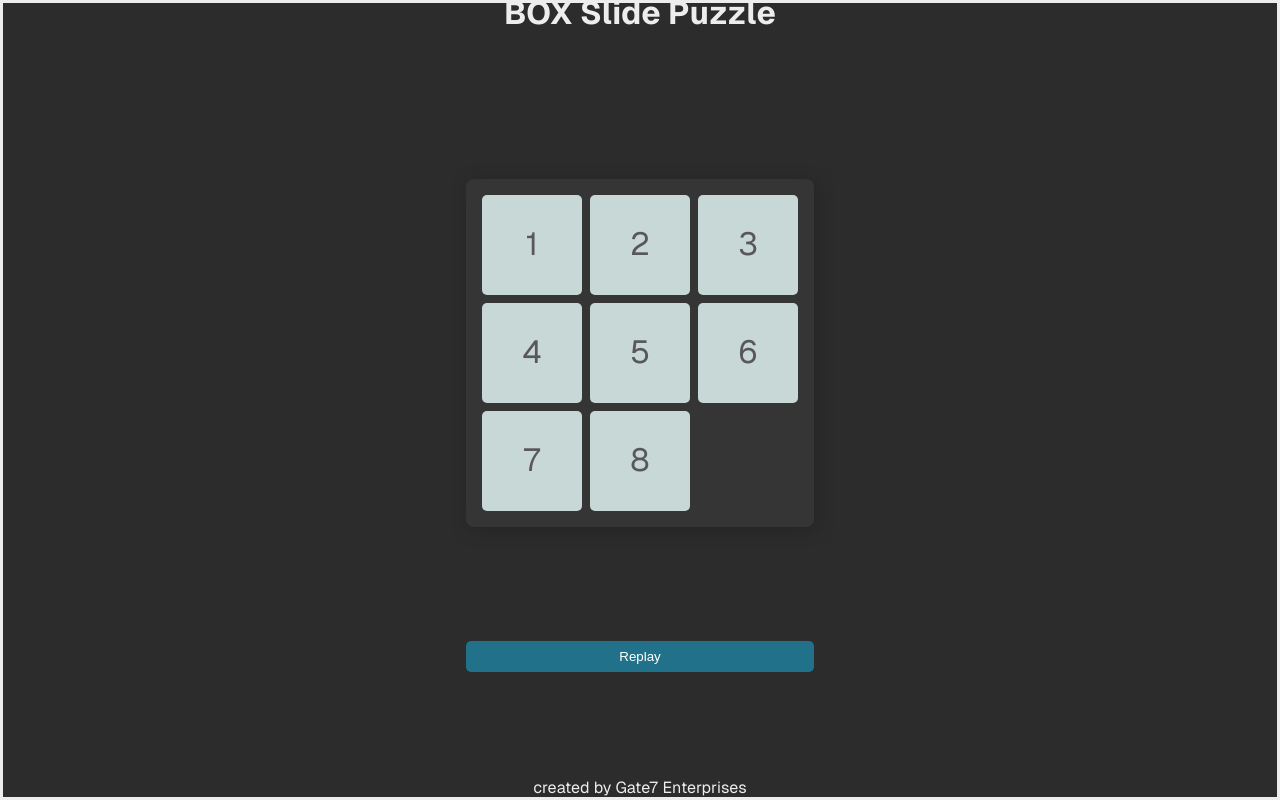
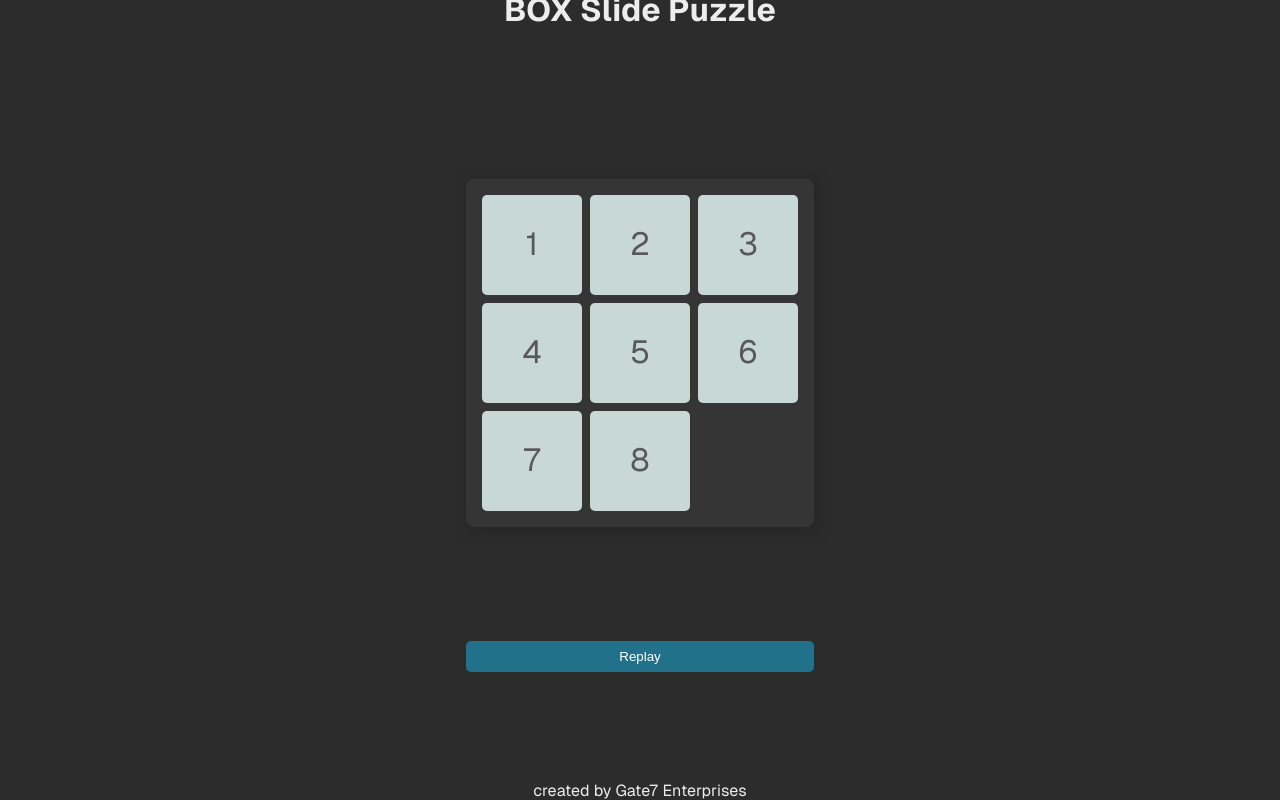
Before and after one commit to gothmate/boxslidepuzzle, a Next.js app: page / in a window 1280 px wide. Built offline with nearby package versions, Linux system fonts and the light colour scheme.

Commit message:
correção eslint

```diff
--- a/src/app/page.module.sass
+++ b/src/app/page.module.sass
@@ -1,13 +1,11 @@
 @use 'variables'
 
 .page
-  border: solid
   display: grid
   grid-template-rows: 20px 1fr 20px
   align-items: center
   justify-items: center
   min-height: 100svh
-  // padding: 80px
   gap: 64px
   font-family: var(--font-geist-sans)
 
```
